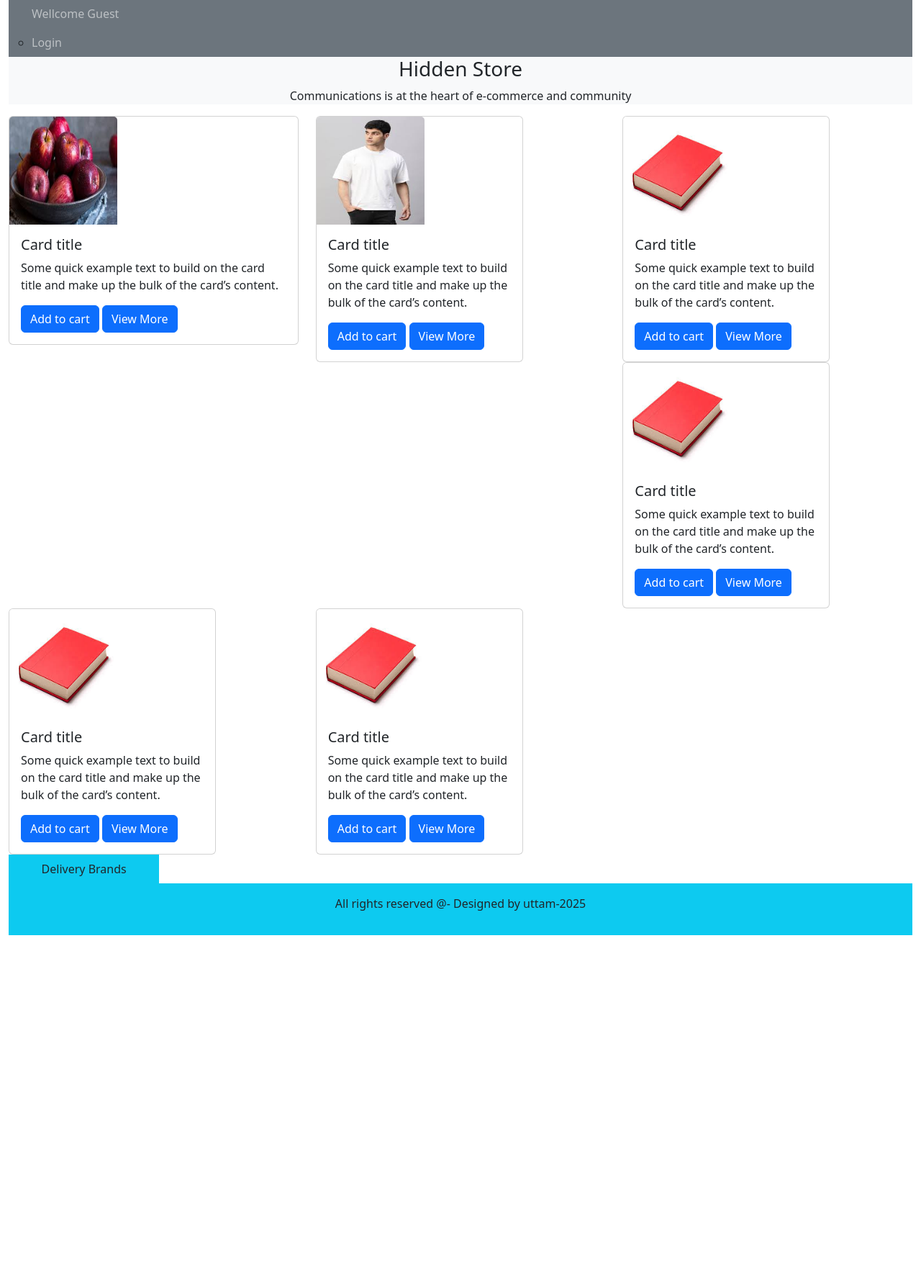
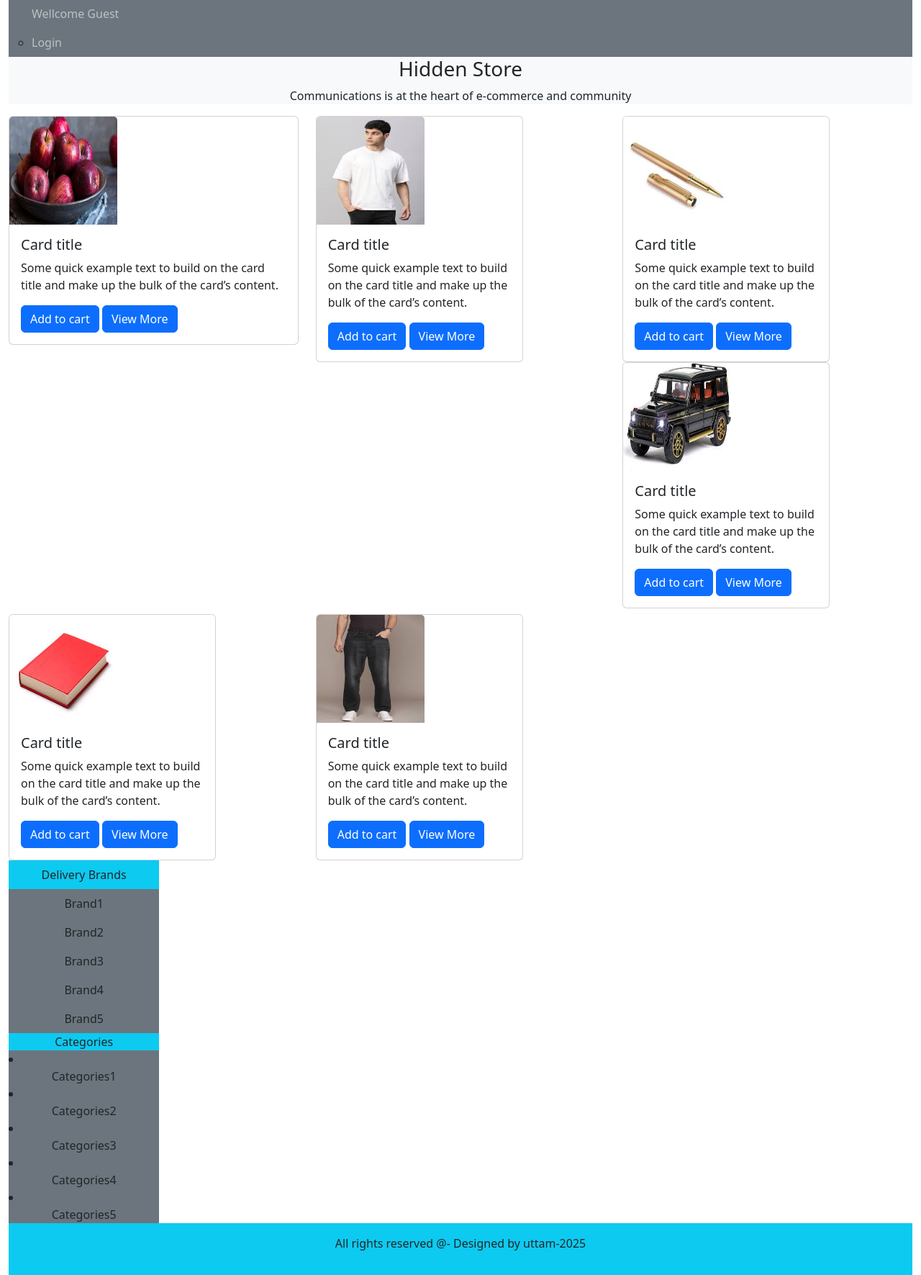
Before and after one commit to uttamkant/Ecommerce, a PHP site: page / in a window 1280 px wide. Shown: the part 84-1855 px from the top of the page at 72% size. Before the commit the page ends 1383 px from the top, so only its background shows below. Run offline with PHP 8.4, Linux system fonts and the light colour scheme; some libraries are stand-ins or nearby versions.

Commit message:
second commit

```diff
--- a/index.php
+++ b/index.php
@@ -93,7 +93,8 @@
   </div>
 </div>
          </div>
-          <div class="col-md-4"><div class="card" style="width: 18rem;">
+          <div class="col-md-4">
+            <div class="card" style="width: 18rem;">
   <img src="./images/t-shrit.jpg" class="card-img-top" alt="...">
   <div class="card-body">
     <h5 class="card-title">Card title</h5>
@@ -103,9 +104,9 @@
   </div>
 </div>
 </div>
-           <div class="col-md-4">
+           <div class="col-md-4 mb-2">
             <div class="card" style="width: 18rem;">
-  <img src="./images/book.jpg" class="card-img-top" alt="...">
+  <img src="./images/pen.jpg" class="card-img-top" alt="...">
   <div class="card-body">
     <h5 class="card-title">Card title</h5>
     <p class="card-text">Some quick example text to build on the card title and make up the bulk of the card’s content.</p>
@@ -115,9 +116,9 @@
 
 
              </div>
-              <div class="col-md-4">
+              <div class="col-md-4 me-2">
             <div class="card" style="width: 18rem;">
-  <img src="./images/book.jpg" class="card-img-top" alt="...">
+  <img src="./images/toy.jpg" class="card-img-top" alt="...">
   <div class="card-body">
     <h5 class="card-title">Card title</h5>
     <p class="card-text">Some quick example text to build on the card title and make up the bulk of the card’s content.</p>
@@ -144,7 +145,7 @@
            </div>
              <div class="col-md-4">
             <div class="card" style="width: 18rem;">
-  <img src="./images/book.jpg" class="card-img-top" alt="...">
+  <img src="./images/jeans.jpg" class="card-img-top" alt="...">
   <div class="card-body">
     <h5 class="card-title">Card title</h5>
     <p class="card-text">Some quick example text to build on the card title and
@@ -163,11 +164,56 @@
 <div class="col-md-2 bg-secondary p-0">
   <ul class="navbar-nav me-auto text-center">
     <li class="nav-item bg-info">
-      <a href="" class="nav-link">Delivery Brands</a>
+      <a href="#" class="nav-link text-center">Delivery Brands</a>
+    </li>
+
+     <li class="nav-item">
+      <a href="#" class="nav-link text-center"> Brand1</a>
+    </li>
+
+     <li class="nav-item">
+      <a href="#" class="nav-link text-center">Brand2</a>
+    </li>
+    <li class="nav-item">
+      <a href="#" class="nav-link text-center">Brand3</a>
+    </li>
+<li class="nav-item">
+      <a href="#" class="nav-link text-center">Brand4</a>
+    </li>
+    <li class="nav-item">
+      <a href="#" class="nav-link text-center">Brand5</a>
     </li>
   </ul>
+
 </div>
+<div class="col-md-2 bg-secondary p-0">
+  <!--brands to be displayed-->
+  <ul class="navbar-nav me-auto text-center">
+</ul>
 
+<!--categories to be displayed-->
+<a href="#" class="nav-link text-center bg-info">Categories</a>
+    </li>
+
+     <li class="nav-item">
+      <a href="#" class="nav-link text-center"> Categories1</a>
+    </li>
+
+     <li class="nav-item">
+      <a href="#" class="nav-link text-center">Categories2</a>
+    </li>
+    <li class="nav-item">
+      <a href="#" class="nav-link text-center">Categories3</a>
+    </li>
+<li class="nav-item">
+      <a href="#" class="nav-link text-center">Categories4</a>
+    </li>
+    <li class="nav-item">
+      <a href="#" class="nav-link text-center">Categories5</a>
+    </li>
+  </ul>
+
+</div>
   </div>
 </div>
 <!--last child-->
--- a/style/style.css
+++ b/style/style.css
@@ -1,3 +1,13 @@
+*{
+    margin:0;
+    padding:0;
+    box-sizing:border-box;
+}
+
+
+
+
+
 .logo{
     height:7%;
     width:5%;
```
Also changed, not shown: Admin_area/index.php (added, +39 -0 lines), images/jeans.jpg (added), images/toy.jpg (added).
